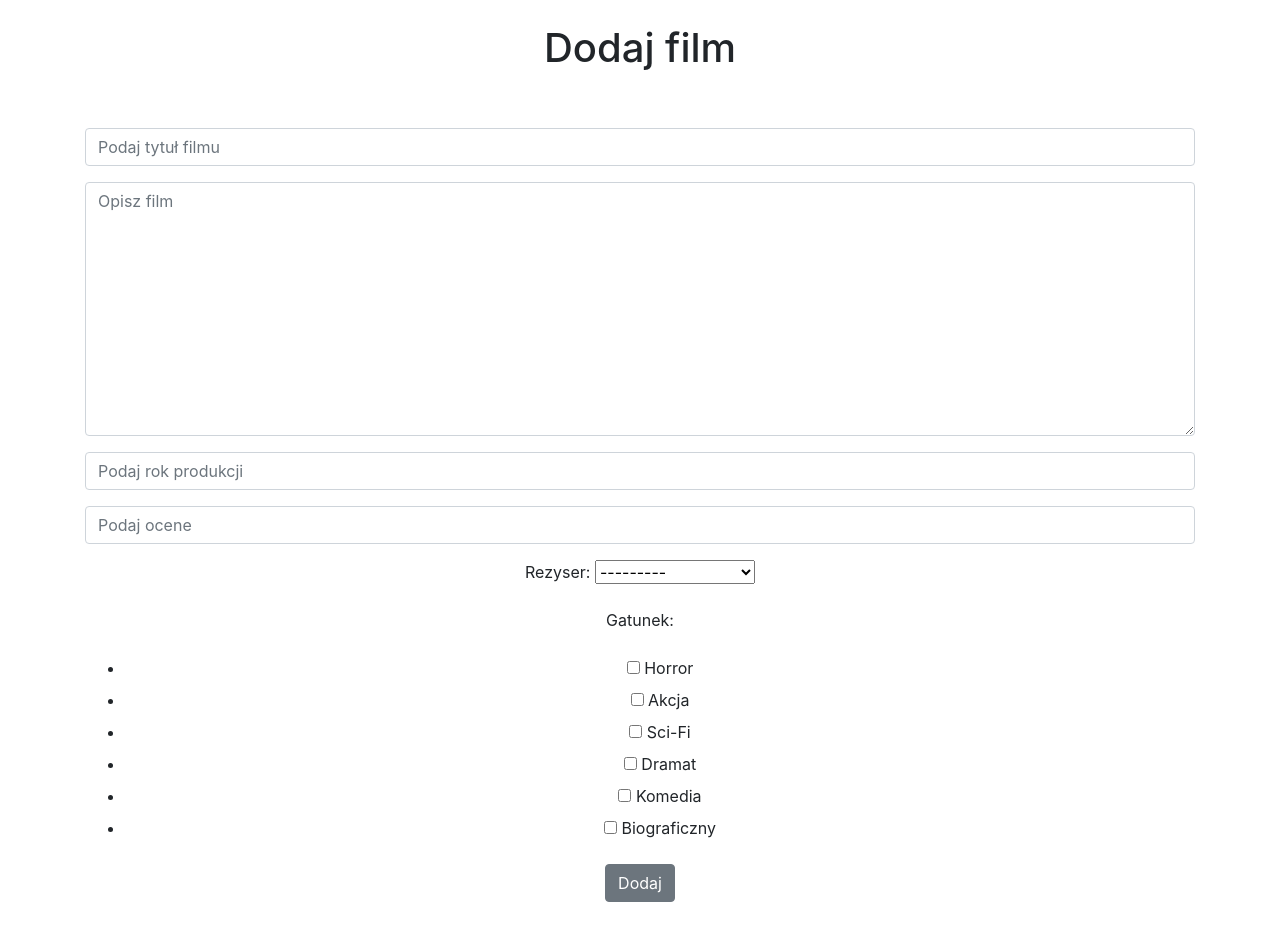
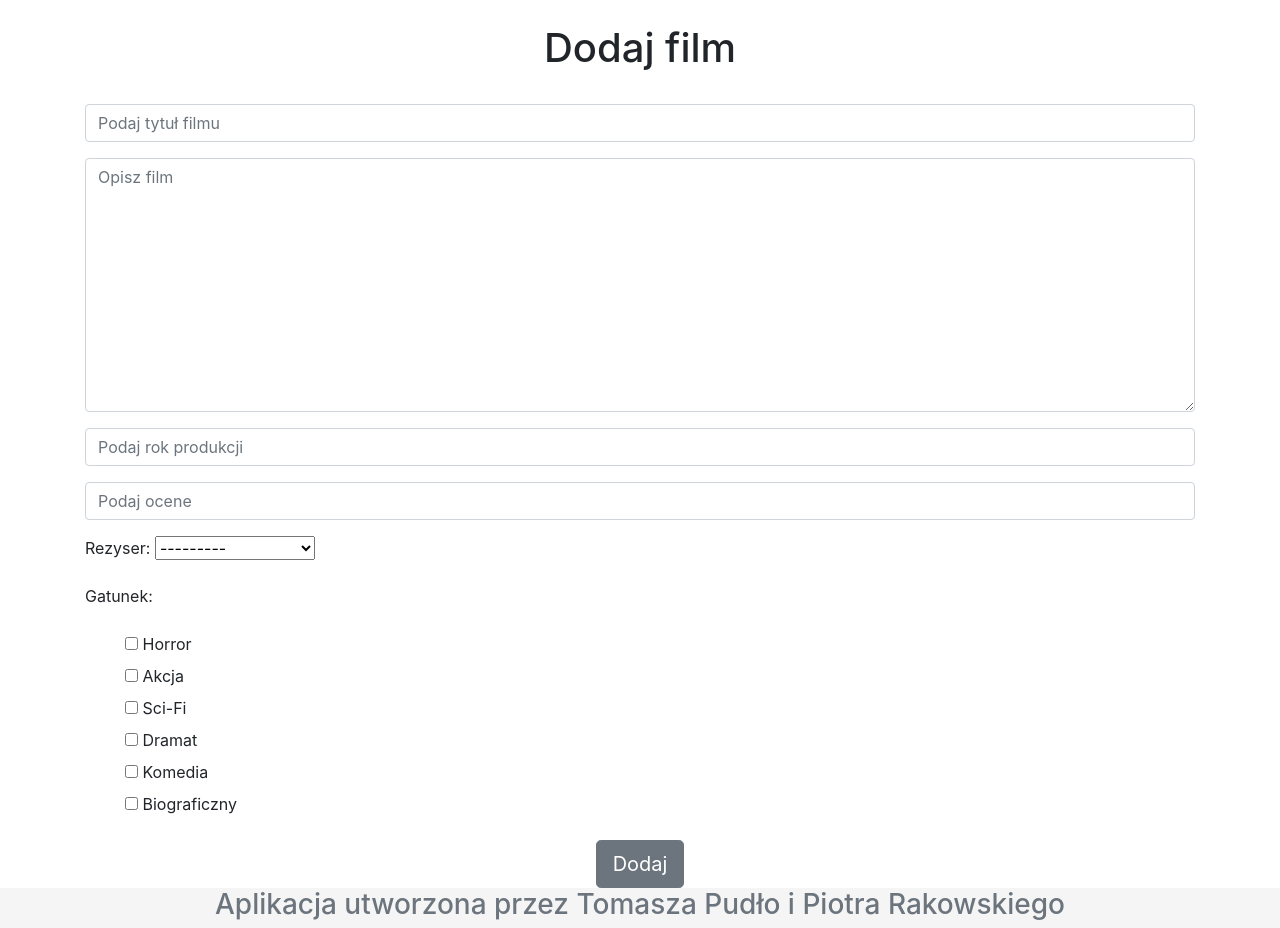
Before and after one commit to tomciik/Biblioteka-filmow, a Django app: page /add/ in a window 1280 px wide. Shown: the part 56-984 px from the top of the page. Before the commit the page ends 958 px from the top, so only its background shows below. Run offline with Django 3.2, Linux system fonts and the light colour scheme; data comes from the database, SQL or seed files in the repository; both versions use the stored data as it was after the commit; some libraries are stand-ins or nearby versions.

Commit message:
add footer and hotfix style adds form

```diff
--- a/BazaFilmow/Filmy/forms.py
+++ b/BazaFilmow/Filmy/forms.py
@@ -18,6 +18,6 @@ class FilmForm(ModelForm):
             'opis': forms.Textarea(attrs={'class': 'form-control', 'placeholder': 'Opisz film'}),
             'rok_produkcji': forms.NumberInput(attrs={'class': 'form-control', 'placeholder': 'Podaj rok produkcji'}),
             'ocena': forms.NumberInput(attrs={'class': 'form-control', 'placeholder': 'Podaj ocene'}),
-            'rezyser': forms.Select(attrs={'class': 'form-select'}),
+            'rezyser': forms.Select(),
             'gatunek': forms.CheckboxSelectMultiple()
         }
--- a/BazaFilmow/Filmy/templates/add.html
+++ b/BazaFilmow/Filmy/templates/add.html
@@ -3,7 +3,8 @@
 {% block content %}
 <center>
     <h1>Dodaj film</h1>
-    <br/><br/>
+</center>
+    <br/>
     {% if submitted %}
         Pomyślnie dodano film
     {% else %}
@@ -12,9 +13,9 @@
 
             {{ form.as_p }}
 
-            <input type="submit" value="Dodaj" class="btn btn-secondary">
+            <center><input type="submit" value="Dodaj" class="btn btn-secondary btn-lg"></center>
         </form>
     {% endif %}
-</center>
+
 
 {% endblock content %}
--- a/BazaFilmow/Filmy/templates/szablon.html
+++ b/BazaFilmow/Filmy/templates/szablon.html
@@ -8,8 +8,26 @@
 
 	<link rel="stylesheet" href="https://stackpath.bootstrapcdn.com/bootstrap/4.4.1/css/bootstrap.min.css" integrity="sha384-Vkoo8x4CGsO3+Hhxv8T/Q5PaXtkKtu6ug5TOeNV6gBiFeWPGFN9MuhOf23Q9Ifjh" crossorigin="anonymous">
 
-	<link rel="stylesheet" type="text/css" href="{% static 'css/main.css' %}">
+	<style type="text/css">
+		html {
+		  position: relative;
+		  min-height: 100%;
+		}
+		body {
+		  margin-bottom: 40px;
+		}
+		.footer {
+		  position: absolute;
+		  bottom: 0;
+		  width: 100%;
+		  height: 40px;
+		  background-color: #f5f5f5;
+		}
 
+		ul {
+		  list-style: none;
+		}
+	</style>
 </head>
 <body>
 
@@ -54,6 +72,11 @@
             {% endblock content %}
 	 </div>
 
+	<footer class="footer">
+      <div class="container">
+        <center><h3 class="text-muted">Aplikacja utworzona przez Tomasza Pudło i Piotra Rakowskiego</h3></center>
+      </div>
+    </footer>
 
 	<script src="https://code.jquery.com/jquery-3.4.1.slim.min.js" integrity="sha384-J6qa4849blE2+poT4WnyKhv5vZF5SrPo0iEjwBvKU7imGFAV0wwj1yYfoRSJoZ+n" crossorigin="anonymous"></script>
 
```
Also changed, not shown: BazaFilmow/db.sqlite3.
